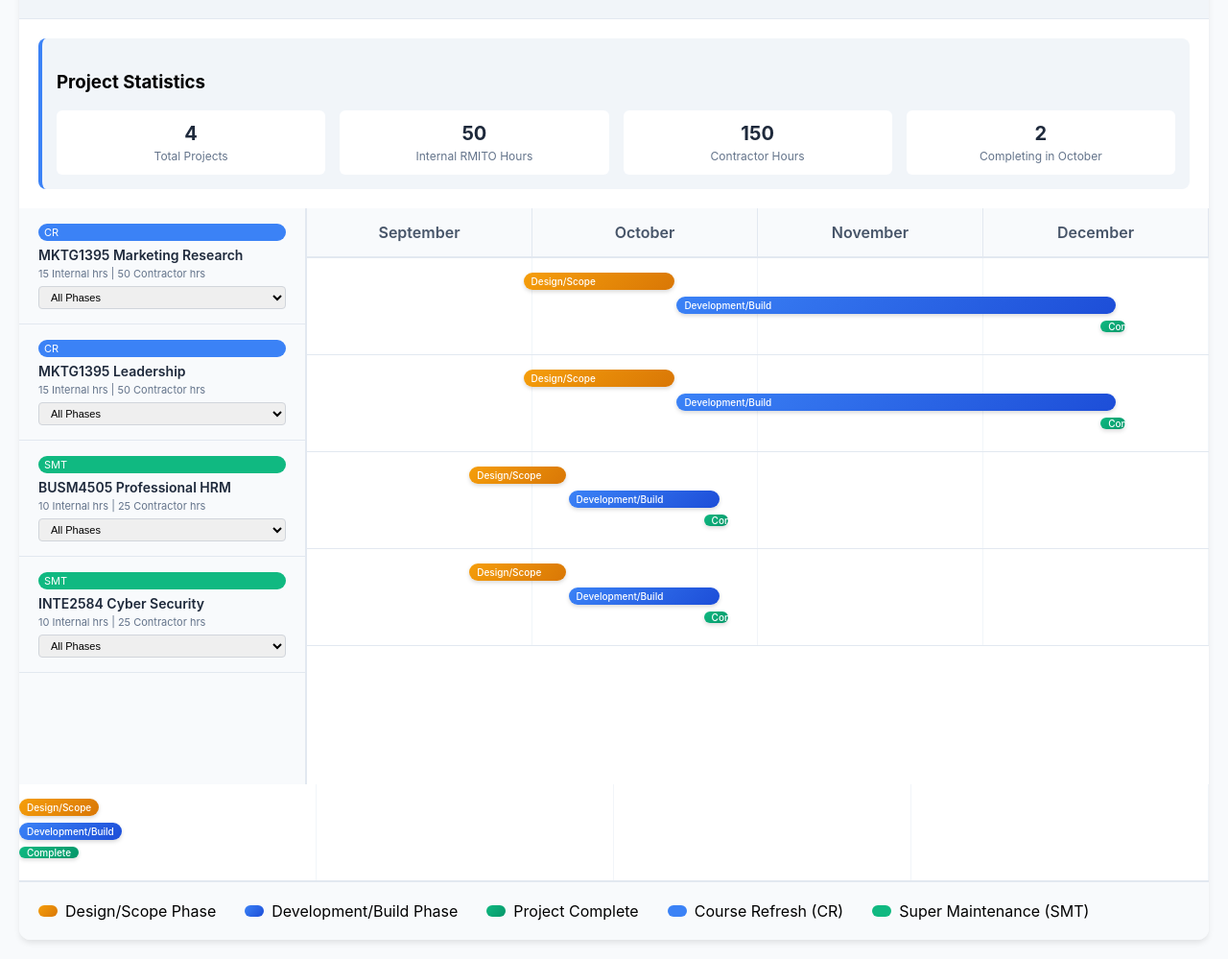
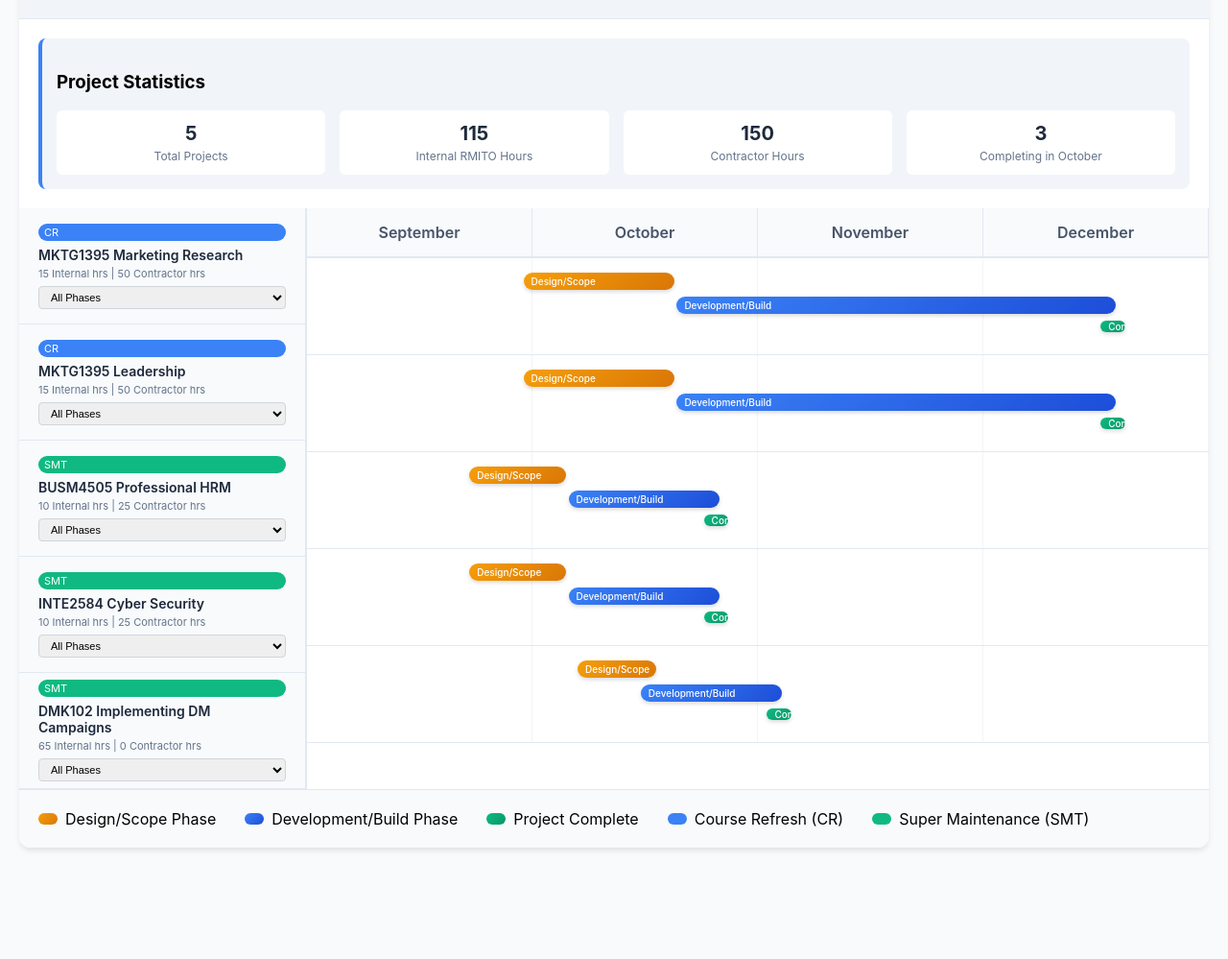
Before and after one commit to thomasRMITO/rmito-project-timeline, a plain HTML site: page index.html in a window 1280 px wide. Shown: the part 260-1259 px from the top of the page at 96% size. After the commit the page ends 1163 px from the top, so only its background shows below. Drawn offline with Linux system fonts and the light colour scheme.

Commit message:
Update index.html

```diff
--- a/index.html
+++ b/index.html
@@ -223,7 +223,7 @@
             opacity: 1;
         }
 
-        /* Course-specific positioning - Original version */
+        /* Course-specific positioning */
         .mktg-research .design-phase, .mktg-leadership .design-phase {
             left: 24%; width: 15%;
         }
@@ -242,6 +242,16 @@
         }
         .busm .project-complete, .inte .project-complete {
             left: 44%; width: 1%;
+        }
+
+        .dmk102 .design-phase {
+            left: 30%; width: 7%;
+        }
+        .dmk102 .build-phase {
+            left: 37%; width: 14%;
+        }
+        .dmk102 .project-complete {
+            left: 51%; width: 1%;
         }
 
         .legend {
@@ -346,11 +356,11 @@
             <h3>Project Statistics</h3>
             <div class="stats-grid">
                 <div class="stat-item">
-                    <div class="stat-value" id="totalProjects">4</div>
+                    <div class="stat-value" id="totalProjects">5</div>
                     <div class="stat-label">Total Projects</div>
                 </div>
                 <div class="stat-item">
-                    <div class="stat-value" id="internalHours">50</div>
+                    <div class="stat-value" id="internalHours">115</div>
                     <div class="stat-label">Internal RMITO Hours</div>
                 </div>
                 <div class="stat-item">
@@ -358,7 +368,7 @@
                     <div class="stat-label">Contractor Hours</div>
                 </div>
                 <div class="stat-item">
-                    <div class="stat-value" id="projectsCompletingOct">2</div>
+                    <div class="stat-value" id="projectsCompletingOct">3</div>
                     <div class="stat-label">Completing in October</div>
                 </div>
             </div>
@@ -414,6 +424,20 @@
                     <div class="course-details">10 Internal hrs | 25 Contractor hrs</div>
                     <div class="phase-dropdown">
                         <select onchange="togglePhaseDetails('inte', this.value)">
+                            <option value="all">All Phases</option>
+                            <option value="design">Design/Scope</option>
+                            <option value="build">Development/Build</option>
+                            <option value="complete">Project Complete</option>
+                        </select>
+                    </div>
+                </div>
+
+                <div class="course-row smt" data-type="smt" data-resource="internal">
+                    <div class="course-type">SMT</div>
+                    <div class="course-title">DMK102 Implementing DM Campaigns</div>
+                    <div class="course-details">65 Internal hrs | 0 Contractor hrs</div>
+                    <div class="phase-dropdown">
+                        <select onchange="togglePhaseDetails('dmk102', this.value)">
                             <option value="all">All Phases</option>
                             <option value="design">Design/Scope</option>
                             <option value="build">Development/Build</option>
@@ -507,18 +531,15 @@
                             <div class="phase-info">24 Oct | Project Complete</div>
                         </div>
                     </div>
-                </div>
-            </div>
-        </div>
 
-         <div class="timeline-row FS DMK102">
+                    <div class="timeline-row dmk102">
                         <div class="month-column"></div>
                         <div class="month-column"></div>
                         <div class="month-column"></div>
                         <div class="month-column"></div>
                         <div class="phase-bar design-phase" data-phase="design">
                             <span>Design/Scope</span>
-                            <div class="phase-info">6 Oct - 13 Oct | 1 weeks | 15 hrs | Internal RMITO</div>
+                            <div class="phase-info">6 Oct - 12 Oct | 1 week | 15 hrs | Internal RMITO</div>
                         </div>
                         <div class="phase-bar build-phase" data-phase="build">
                             <span>Development/Build</span>
@@ -526,9 +547,13 @@
                         </div>
                         <div class="phase-bar project-complete" data-phase="complete">
                             <span>Complete</span>
-                            <div class="phase-info">29 Oct | Project Complete</div>
+                            <div class="phase-info">27 Oct | Project Complete</div>
                         </div>
                     </div>
+                </div>
+            </div>
+        </div>
+
         <div class="legend">
             <div class="legend-item">
                 <div class="legend-color" style="background: linear-gradient(135deg, #f59e0b, #d97706);"></div>
```
